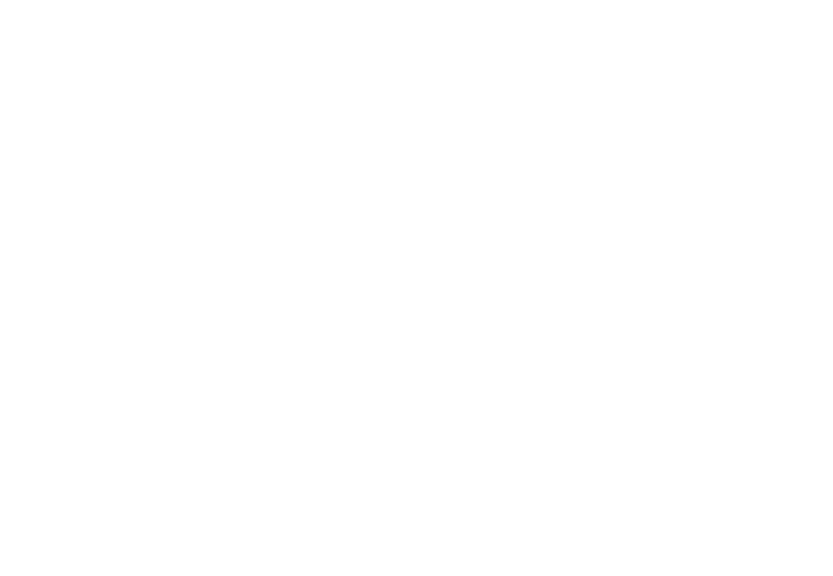
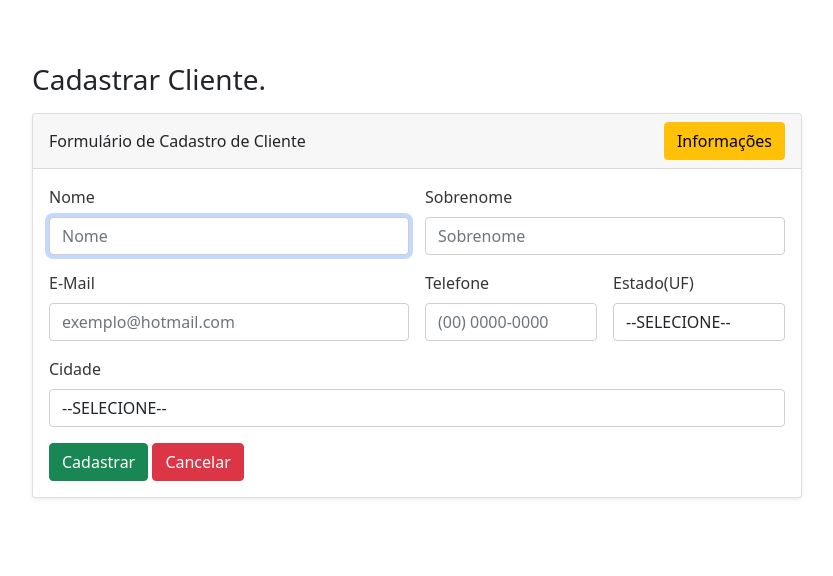
Before and after one commit to RogerPanosso/cadastro_clientes, a PHP site: page /projeto_cadastro_clientes/ in a window 1280 px wide. Before the commit the part shown is empty. Shown: the top 576 px of the page, without its empty margins (223-1056 px from the left). Run offline with PHP 8.4, Linux system fonts and the light colour scheme; tables that the repository leaves empty or names only in its code hold one stand-in row (values such as "Sample post").

Commit message:
Finalizando requisições internas ajax perante projeto

```diff
--- a/App/Controllers/homeController.php
+++ b/App/Controllers/homeController.php
@@ -7,6 +7,7 @@
 
 	use App\Core\Controller;
 	use App\Models\Estados;
+	use App\Models\Cidades;
 
 	class homeController extends Controller {
 
@@ -20,5 +21,15 @@
 			$dados["estados"] = $estados->getEstadosAll();
 			$this->loadTemplate("home", $dados);
 		}
+
+		public function getCidadesUsuario() {
+			$cidades = new Cidades();
+			$id_estado = filter_input(INPUT_POST, "id_estado");
+			if($id_estado == true):
+				$array = $cidades->getCidadesUsuario($id_estado);
+			endif;
+			echo json_encode($array);
+			exit;
+		}
 	}
 ?>
--- a/App/Views/Pages/home.php
+++ b/App/Views/Pages/home.php
@@ -1 +1,82 @@
-<!-- view(home) há implementar -->
+<section>
+	<div class="container">
+		<div class="row">
+			<div class="col-md-12 my-5">
+				<div class="page-header">
+					<h3>Cadastrar Cliente.</h3>
+				</div>
+				<div id="result">
+					<!--html a ser requisitado(ajax)-->
+				</div>
+				<div class="card my-3 shadow-sm">
+					<div class="card-header d-flex justify-content-between">
+						<span class="text-dark d-flex align-self-center">Formulário de Cadastro de Cliente</span>
+						<button type="button" class="btn btn-warning" data-bs-toggle="modal" data-bs-target="#Info">Informações</button>
+					</div>
+					<div class="card-body">
+						<div class="card-text">
+							<form id="formCadastro" class="row g-3" method="POST">
+								<div class="col-md-6">
+									<label for="nome" class="form-label">Nome</label>
+									<input type="text" name="nome" class="form-control" autocomplete="off" autofocus placeholder="Nome" id="nome"/>
+								</div>
+								<div class="col-md-6">
+									<label for="sobrenome" class="form-label">Sobrenome</label>
+									<input type="text" name="sobrenome" class="form-control" autocomplete="off" placeholder="Sobrenome" id="sobrenome"/>
+								</div>
+								<div class="col-md-6">
+									<label for="email" class="form-label">E-Mail</label>
+									<input type="email" name="email" class="form-control" autocomplete="off" placeholder="exemplo@hotmail.com" id="email"/>
+								</div>
+								<div class="col-md-3">
+									<label for="telefone" class="form-label">Telefone</label>
+									<input type="tel" name="telefone" class="form-control" autocomplete="off" placeholder="(00) 0000-0000" id="telefone"/>
+								</div>
+								<div class="col-md-3">
+									<label for="estado" class="form-label">Estado(UF)</label>
+									<select name="estado" class="form-control" id="estado" onchange="getEstado(this)">
+										<option value="" selected>--SELECIONE--</option>
+										<?php foreach($estados as $estado): ?>
+										<option value="<?=$estado["id"];?>"><?=$estado["estado"];?></option>
+										<?php endforeach; ?>
+									</select>
+								</div>
+								<div class="col-md-12">
+									<label for="cidade" class="form-label">Cidade</label>
+									<select name="cidade" class="form-control" id="cidade">
+										<option value="" selected>--SELECIONE--</option>
+										<!--html dinâmico-->
+									</select>
+								</div>
+								<div class="col-md-4">
+									<button type="submit" class="btn btn-success btn-md">Cadastrar</button>
+									<button type="reset" class="btn btn-danger btn-md">Cancelar</button>
+								</div>
+							</form>
+						</div>
+					</div>
+				</div>
+			</div>
+		</div>
+	</div>
+</section>
+<!-- Modal Informações -->
+<div class="modal fade" id="Info" tabindex="-1" role="dialog" aria-label="close">
+	<div class="modal-dialog" role="document">
+		<div class="modal-content">
+			<div class="modal-header">
+				<h5 class="modal-title">Informações</h5>
+				<button type="button" class="btn-close" data-bs-dismiss="modal" aria-label="Close"></button>
+			</div>
+			<div class="modal-body">
+				<span class="text-dark">
+					Preencha os campos abaixo perante o formulário corretamente realizando o cadastro do cliente.
+				</span>
+			</div>
+			<div class="modal-footer">
+				<button type="button" class="btn btn-secondary" data-bs-dismiss="modal" aria-label="Close">Fechar</button>
+			</div>
+		</div>
+	</div>
+</div>
+<!-- Fim -->
--- a/App/Views/Parcial/template.php
+++ b/App/Views/Parcial/template.php
@@ -8,6 +8,7 @@
 	<title>Cadastro de Clientes</title>
 	<link rel="stylesheet" type="text/css" href="<?=BASE_URL;?>Public/Bootstrap/css/bootstrap.min.css"/>
 	<link rel="stylesheet" type="text/css" href="<?=BASE_URL;?>Public/Bootstrap/css/bootstrap-reboot.min.css"/>
+	<link rel="stylesheet" type="text/css" href="<?=BASE_URL;?>Public/Assets/Css/style.css"/>
 </head>
 <body>
 	<article>
@@ -20,8 +21,9 @@
 
 		</footer>
 	</article>
-	<script type="text/javascript">const base_url = "<?=BASE_URL;?>";</script>
 	<script src="<?=BASE_URL;?>Public/jQuery/jquery.min.js"></script>
 	<script src="<?=BASE_URL;?>Public/Bootstrap/js/bootstrap.bundle.min.js"></script>
+	<script type="text/javascript">var BASE_URL = '<?php echo BASE_URL; ?>';</script>
+	<script src="<?=BASE_URL;?>Public/Assets/Js/script.js"></script>
 </body>
 </html>
```
Also changed, not shown: App/Models/Cidades.php (added, +23 -0 lines), Public/Assets/Css/style.css (added), Public/Assets/Js/script.js (added).
